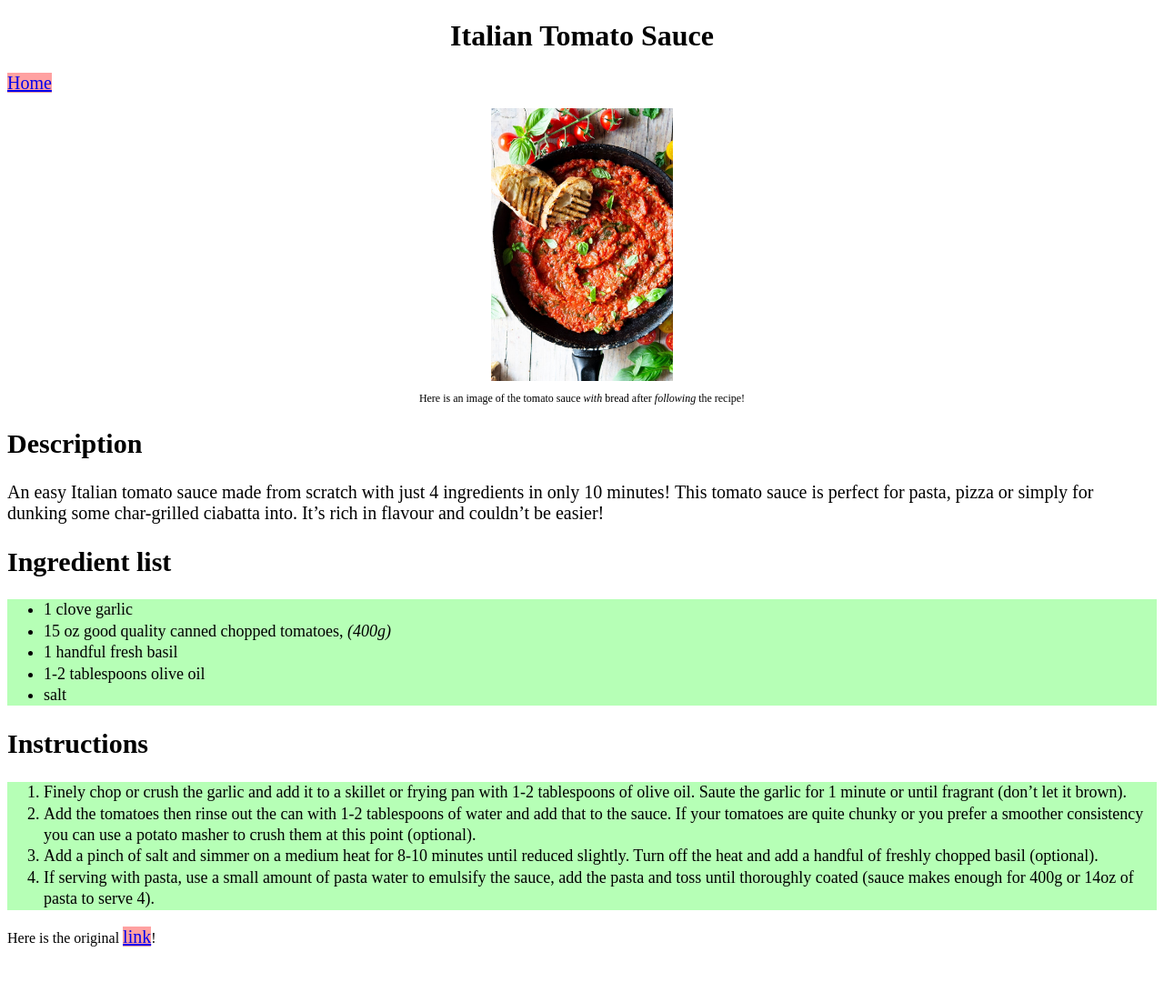
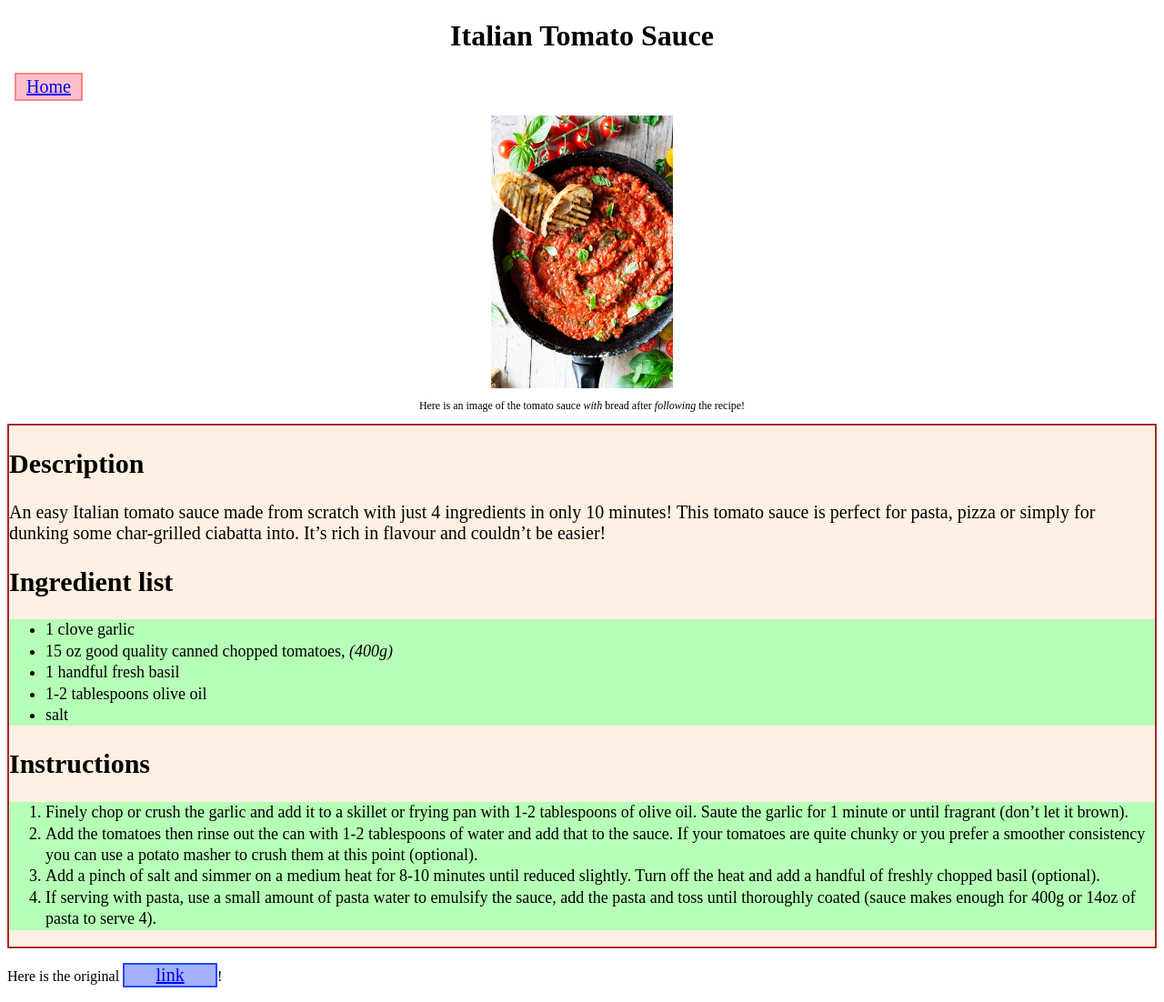
Before and after one commit to NaHrsco/odin-recipes, a plain HTML site: page recipes/tomato-sauce.html in a window 1280 px wide. Shown: the whole page at 91% size. Before the commit the page ends 1058 px from the top, so only its background shows below. Drawn offline with Linux system fonts and the light colour scheme.

Commit message:
Add boxes to links and <div> in <body>
Addition of boxes with CSS elements to Links, buttons and background-color of div element

```diff
--- a/recipes/tomato-sauce.html
+++ b/recipes/tomato-sauce.html
@@ -8,10 +8,11 @@
 
     <body>
         <h1 class="header1">Italian Tomato Sauce</h1>
-        <p><a class="text link" href="../index.html">Home</a></p>
+        <p><a class="text link button" href="../index.html">Home</a></p>
         <img class="image" src="../images/tomato-sauce.jpg" alt="Italian Tomato Sauce">
         <p class="text_description">Here is an image of the tomato sauce <em>with</em> bread after <em>following</em> the recipe!</p>
 
+        <div>
             <h2 class="header2">Description</h2>
             <p class="text">An easy Italian tomato sauce made from scratch with just 4 ingredients in only 10 minutes! This tomato sauce is perfect for pasta, pizza or simply for dunking some char-grilled ciabatta into. It’s  rich in flavour and couldn’t be easier!</p>
 
@@ -31,8 +32,9 @@
                 <li>Add a pinch of salt and simmer on a medium heat for 8-10 minutes until reduced slightly. Turn off the heat and add a handful of freshly chopped basil (optional).</li>
                 <li>If serving with pasta, use a small amount of pasta water to emulsify the sauce, add the pasta and toss until thoroughly coated (sauce makes enough for 400g or 14oz of pasta to serve 4).</li>
             </ol>
+        </div>
 
-        <p>Here is the original <a class="text link" href="https://www.insidetherustickitchen.com/authentic-italian-tomato-sauce-quick-easy-delicious/" target="_blank" rel="noopener noreferrer">link</a>!<p>
+        <p>Here is the original <a class="text link button_link" href="https://www.insidetherustickitchen.com/authentic-italian-tomato-sauce-quick-easy-delicious/" target="_blank" rel="noopener noreferrer">link</a>!<p>
 
     </body>
 
--- a/styles.css
+++ b/styles.css
@@ -36,3 +36,34 @@
     margin-left: auto;
     margin-right: auto;
 }
+
+.button{
+    text-align: center;
+    display: block;
+    box-sizing: border-box;
+    width: 150px;
+    height: auto;
+    margin: 8px;
+    padding: 2px;
+    border: 2px solid black;
+    background-color: rgb(255, 133, 133);
+}
+
+.button.link.text{
+    width: 75px;
+    border: 2px solid rgb(255, 133, 133);
+    background-color: pink;
+}
+
+.button_link.text.link{
+    text-align: center;
+    display: inline-block;
+    width: 100px;
+    border: 2px solid rgb(41, 73, 255);
+    background-color: rgb(163, 177, 255);
+}
+
+div{
+    background-color:rgba(253, 211, 169, 0.343);
+    border: 2px solid brown;
+}
```
Also changed, not shown: index.html (+3 -3 lines), recipes/chicken-tacos.html (+5 -2 lines), recipes/indian-chicken-curry.html (+5 -2 lines). Lines whose indentation alone changed are shown as unchanged.
